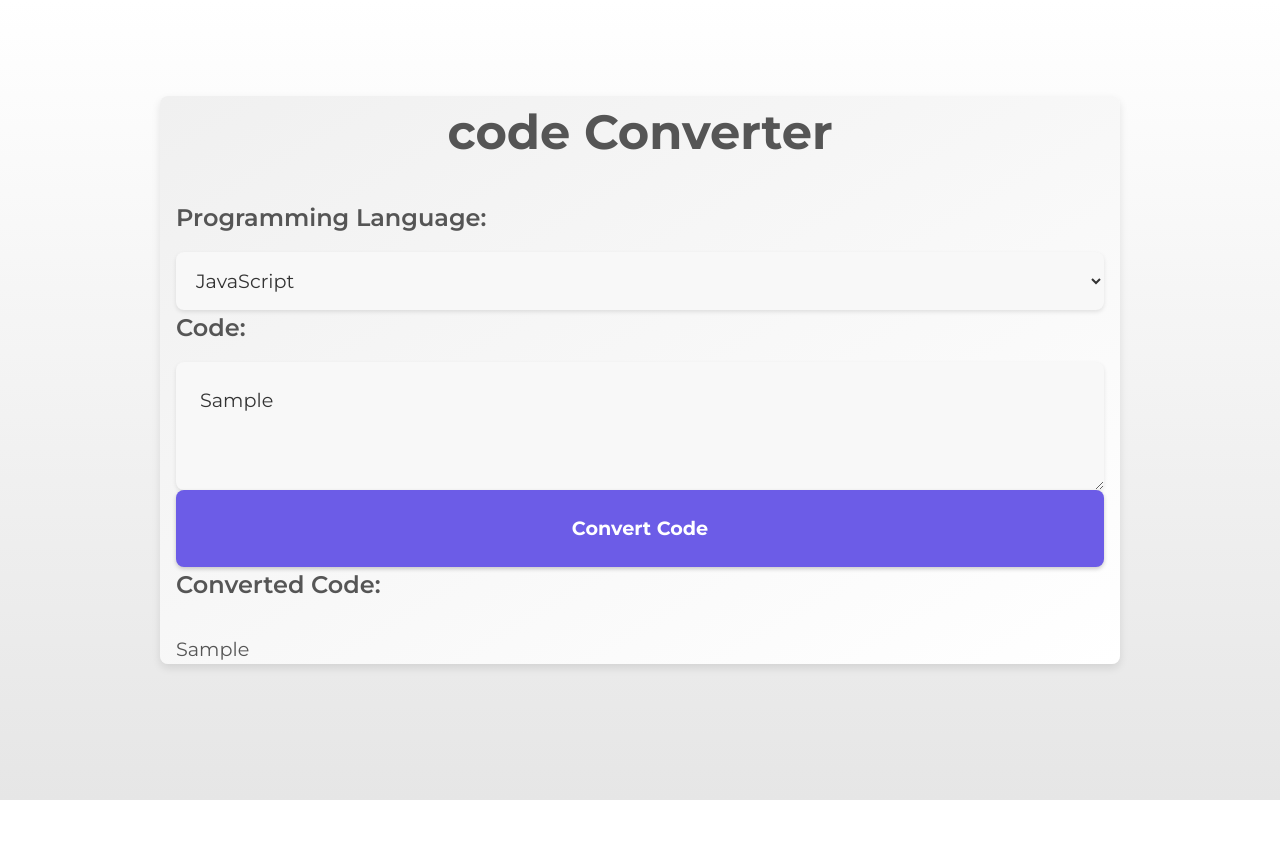
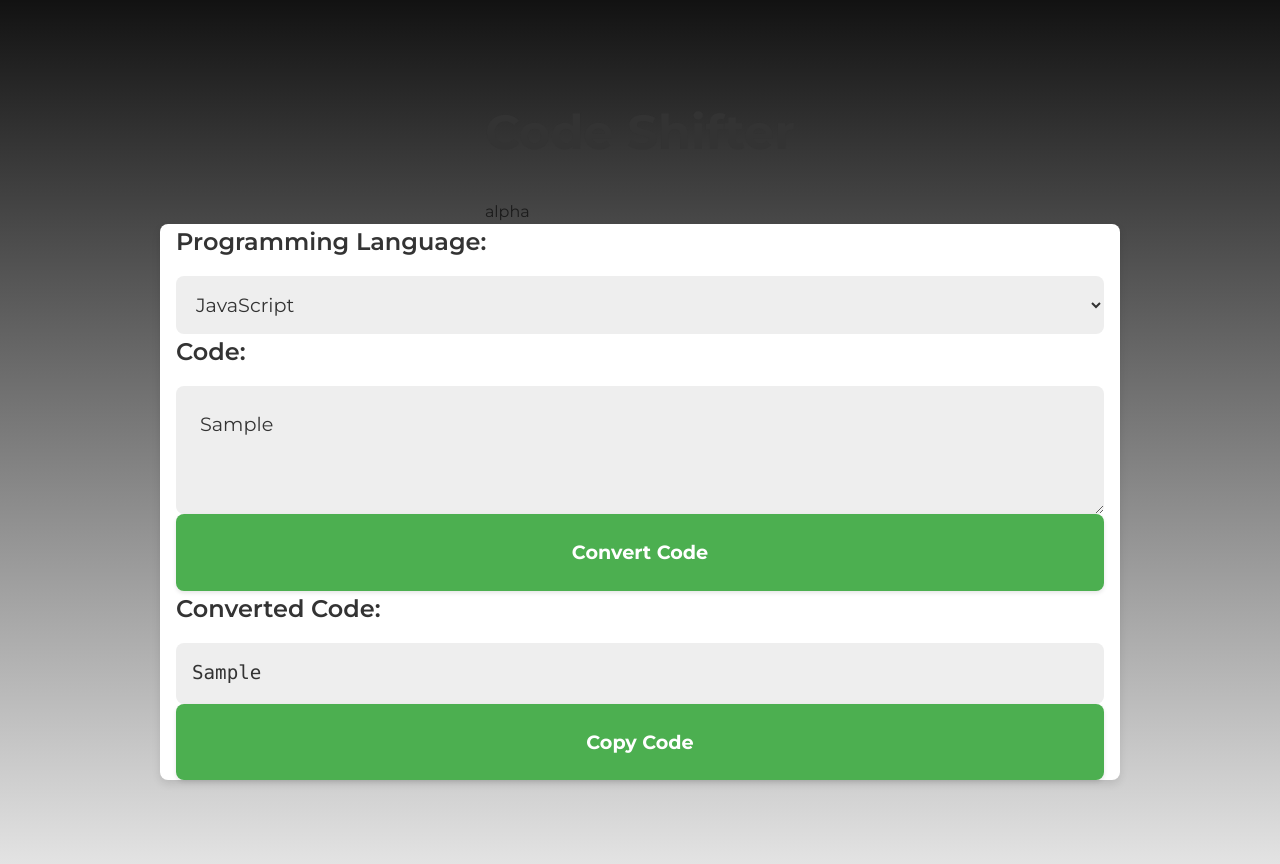
Before and after one commit to AJ4200/CodeShifter, a Next.js app: page / in a window 1280 px wide. Both pictures are taken after typing "Sample" into the empty fields and a click on the button "Convert Code". Shown: the top 864 px of the page. Before the commit the page ends 800 px from the top, so only its background shows below. Built offline with nearby package versions, Linux system fonts and the light colour scheme.

Commit message:
Update grphics and added copy button

```diff
--- a/src/pages/translator.tsx
+++ b/src/pages/translator.tsx
@@ -1,12 +1,22 @@
-import { useState } from 'react';
+import { useState } from "react";
 
-type Language = 'javascript' | 'python' | 'ruby';
+type Language = "javascript" | "python" | "ruby";
 
 export default function ConvertPage() {
-  const [code, setCode] = useState<string>('');
-  const [language, setLanguage] = useState<Language>('javascript');
-  const [convertedCode, setConvertedCode] = useState<string>('');
+  const [code, setCode] = useState<string>("");
+  const [language, setLanguage] = useState<Language>("javascript");
+  const [convertedCode, setConvertedCode] = useState<string>("");
+  const [copied, setCopied] = useState(false);
+  const [buttonClicked, setButtonClicked] = useState(false);
 
+  const handleCopyClick = (code: string) => {
+    copyToClipboard(code);
+    setCopied(true);
+    setTimeout(() => {
+      setCopied(false);
+      setButtonClicked(false);
+    }, 3000);
+  };
   const handleSubmit = (event: React.FormEvent<HTMLFormElement>) => {
     event.preventDefault();
     const newCode = convertCode(code, language);
@@ -14,30 +24,38 @@ export default function ConvertPage() {
   };
 
   const convertCode = (code: string, language: Language): string => {
-    if (language === 'python') {
+    if (language === "python") {
       // Replace JavaScript-specific syntax with Python syntax using regular expressions
-      code = code.replace(/let/g, 'def');
-      code = code.replace(/const/g, '');
-      code = code.replace(/;/g, '');
-      code = code.replace(/console\.log\((.*)\)/g, 'print($1)');
+      code = code.replace(/let/g, "def");
+      code = code.replace(/const/g, "");
+      code = code.replace(/;/g, "");
+      code = code.replace(/console\.log\((.*)\)/g, "print($1)");
     }
 
     return code;
+  };
+
+  function copyToClipboard(convertedCode: string): void {
+    navigator.clipboard
+      .writeText(convertedCode)
+    //  .then(() => alert("Code copied to clipboard"))
+    //  .catch((err) => console.error("Could not copy code: ", err));
   }
 
   return (
-    <div className='container'>
-
-    <h1 className='heading'>code Converter</h1>
-
+    <>
+      <header>
+        <h1 className="heading">Code Shifter</h1>alpha
+      </header>
+      <div className="container">
         <form onSubmit={handleSubmit}>
-      <div className='form-control'>
-        <label htmlFor="language" className={'form-label'}>
+          <div className="form-control">
+            <label htmlFor="language" className={"form-label"}>
               Programming Language:
             </label>
             <select
               id="language"
-          className='form-select'
+              className="form-select"
               value={language}
               onChange={(e) => setLanguage(e.target.value as Language)}
             >
@@ -47,26 +65,39 @@ export default function ConvertPage() {
             </select>
           </div>
 
-      <div className='form-control'>
-        <label htmlFor="code" className='form-label'>
+          <div className="form-control">
+            <label htmlFor="code" className="form-label">
               Code:
             </label>
             <textarea
               id="code"
-          className='form-textarea'
+              className="form-textarea"
               value={code}
               onChange={(e) => setCode(e.target.value)}
             />
           </div>
-          <button type="submit" className='form-button'>Convert Code</button>
+          <button type="submit" className="form-button">
+            Convert Code
+          </button>
         </form>
 
         {convertedCode && (
           <>
-      <h2 className='form-label'>Converted Code:</h2>
-      <pre className='output'>{convertedCode}</pre>
+            <h2 className="form-label">Converted Code:</h2>
+            <pre className="output">{convertedCode}</pre>
+            <button
+              className={`form-button ${buttonClicked ? "clicked" : ""}`}
+              onClick={() => {
+                handleCopyClick(convertedCode);
+                setButtonClicked(true);
+              }}
+              disabled={copied}
+            >
+              {copied ? "Copied!" : "Copy Code"}
+            </button>
           </>
         )}
       </div>
+    </>
   );
 }
--- a/src/styles/converter.css
+++ b/src/styles/converter.css
@@ -1,48 +1,51 @@
 @import url('https://fonts.googleapis.com/css2?family=Montserrat:wght@400;600;700&display=swap');
 
+body {
+  margin: 0;
+  padding: 0;
+  background-color: #121212;
+  font-family: 'Montserrat', sans-serif;
+}
+
 .container {
-  font-family: 'Montserrat', sans-serif;
   max-width: 960px;
   margin: 0 auto;
   padding: 0 1rem;
-  background: linear-gradient(to bottom right, #f0f0f0, #fff);
   border-radius: 0.5rem;
   box-shadow: 0px 4px 8px rgba(0, 0, 0, 0.1);
+  background-color: #fff;
 }
 
 .heading {
-  font-family: 'Montserrat', sans-serif;
   font-size: 3rem;
   font-weight: 700;
   text-align: center;
   margin-bottom: 2rem;
-  color: #555;
+  color: #333;
 }
 
 .form-label {
-  font-family: 'Montserrat', sans-serif;
   display: block;
   font-size: 1.5rem;
   font-weight: 600;
   margin-bottom: 1rem;
-  color: #555;
+  color: #333;
 }
 
 .form-select,
 .form-textarea,
 .form-button {
   font-family: 'Montserrat', sans-serif;
+  font-size: 1.2rem;
 }
 
 .form-select {
   display: block;
   width: 100%;
   padding: 1rem;
-  font-size: 1.2rem;
   border-radius: 0.5rem;
   border: none;
-  background-color: #f8f8f8;
-  box-shadow: 0px 2px 4px rgba(0, 0, 0, 0.1);
+  background-color: #eee;
   color: #333;
 }
 
@@ -50,13 +53,11 @@
   display: block;
   width: 100%;
   padding: 1.5rem;
-  font-size: 1.2rem;
   border-radius: 0.5rem;
   border: none;
-  background-color: #f8f8f8;
+  background-color: #eee;
   resize: vertical;
   min-height: 8rem;
-  box-shadow: 0px 2px 4px rgba(0, 0, 0, 0.1);
   color: #333;
 }
 
@@ -67,22 +68,44 @@
   font-size: 1.2rem;
   font-weight: bold;
   color: #fff;
-  background-color: #6c5ce7;
+  background-color: #4CAF50;
   border-radius: 0.5rem;
   border: none;
   cursor: pointer;
-  box-shadow: 0px 2px 4px rgba(0, 0, 0, 0.2);
+  box-shadow: 0px 2px 4px rgba(0, 0, 0, 0.1);
   transition: background-color 0.2s ease-in-out;
 }
 
 .form-button:hover {
-  background-color: #a29bfe;
+  background-color: #5cbf62;
 }
 
 .output {
-  font-family: 'Montserrat', sans-serif;
-  margin-top: 2rem;
+  background-color: #eee;
+  color: #333;
+  padding: 1rem;
+  border-radius: 0.5rem;
+  overflow-x: auto;
   font-size: 1.2rem;
-  white-space: pre-wrap;
-  color: #555;
+  margin-top: 1rem;
 }
+
+.output::-webkit-scrollbar {
+  width: 0.5rem;
+}
+
+.output::-webkit-scrollbar-thumb {
+  background-color: #333;
+  border-radius: 0.5rem;
+}
+
+.copied {
+  color: #5cbf62;
+  font-size: 1.2rem;
+  font-weight: bold;
+  margin-left: 0.5rem;
+}
+.form-button.clicked {
+  background-color: green;
+  color: white;
+}
```
Lines whose indentation alone changed are shown as unchanged.
